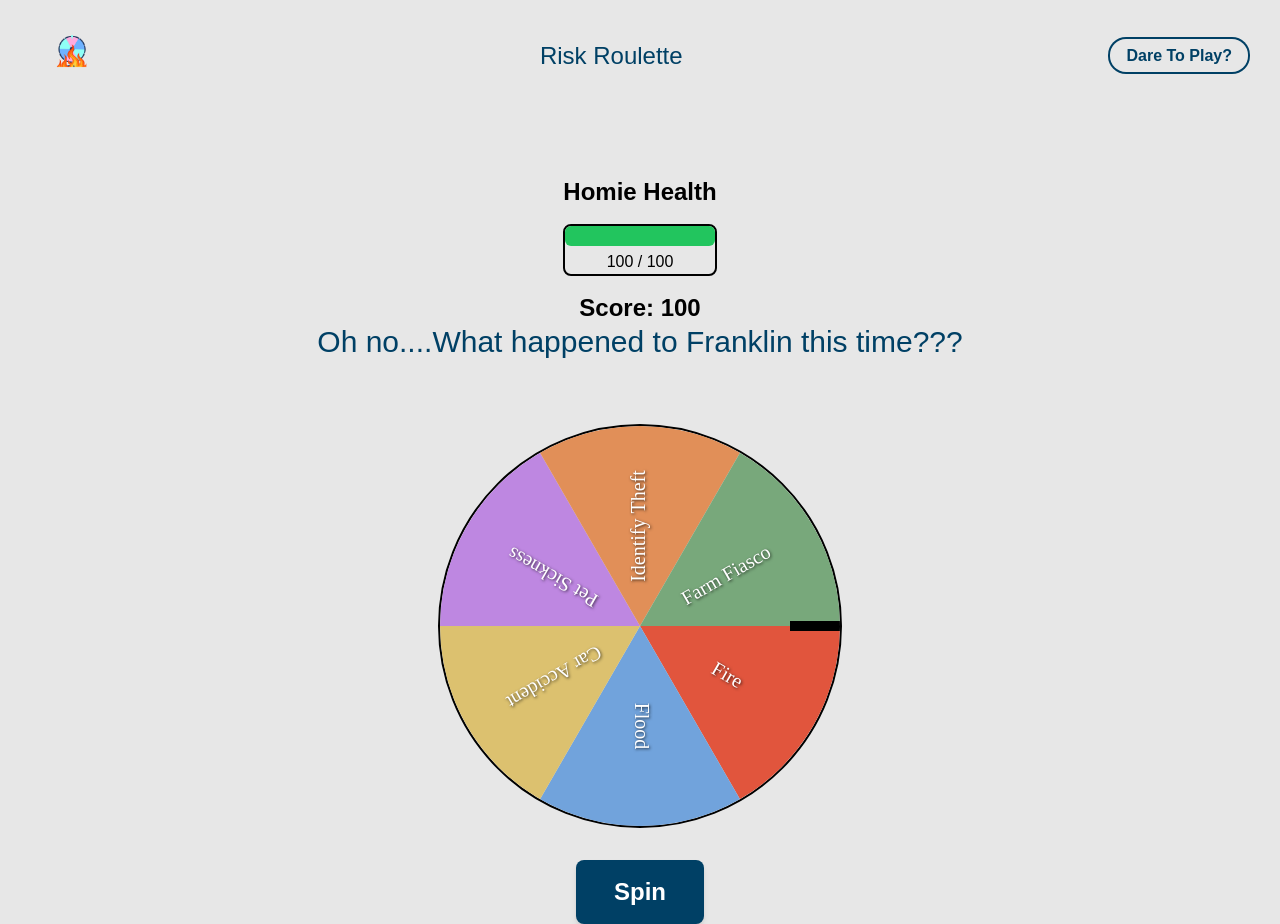
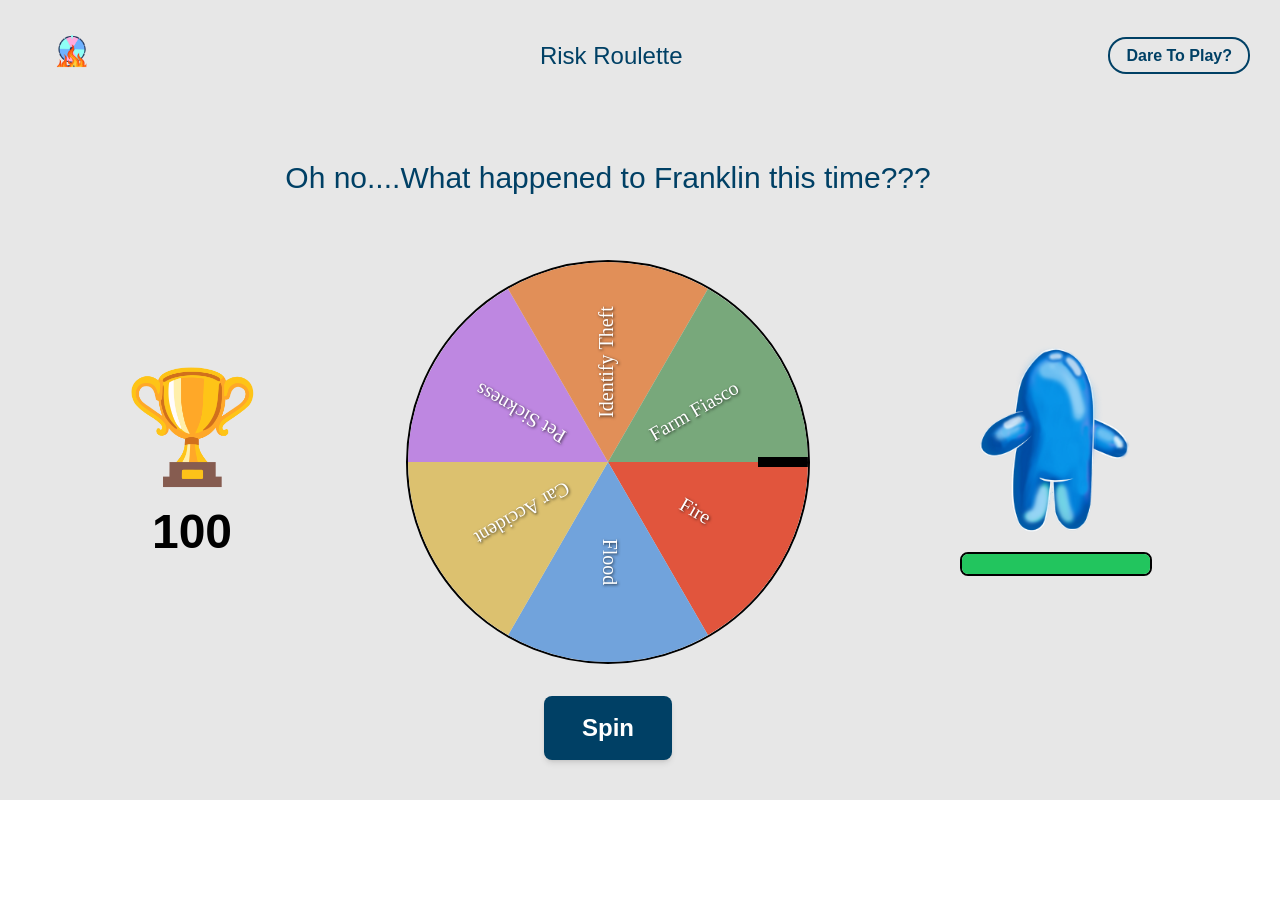
Before and after one commit to halee-t/risk-roulette, a React (Create React App) app: page /wheel in a window 1280 px wide. After the commit the page ends 800 px from the top, so only its background shows below. Built offline with nearby package versions, Linux system fonts and the light colour scheme.

Commit message:
prettyyyyy

```diff
--- a/src/components/HealthBar.tsx
+++ b/src/components/HealthBar.tsx
@@ -1,25 +1,35 @@
-import React from 'react';
+import React from "react";
 
 interface HealthBarProps {
-    currentHealth: number;
-    maxHealth: number;
-    onTakeDamage: (damage: number) => void;
+  currentHealth: number;
+  maxHealth: number;
+  onTakeDamage: (damage: number) => void;
 }
 
-const HealthBar: React.FC<HealthBarProps> = ({ currentHealth, maxHealth, onTakeDamage }) => {
+const HealthBar: React.FC<HealthBarProps> = ({
+  currentHealth,
+  maxHealth,
+  onTakeDamage,
+}) => {
   const healthPercentage = (currentHealth / maxHealth) * 100;
 
   // Determine the background color based on health percentage
   const barColor =
-    healthPercentage > 50 ? 'bg-green-500' : healthPercentage > 20 ? 'bg-orange-500' : 'bg-red-500';
+    healthPercentage > 50
+      ? "bg-green-500"
+      : healthPercentage > 20
+      ? "bg-orange-500"
+      : "bg-red-500";
 
   return (
-    <div className="w-full border-2 border-black rounded-lg">
+    <div className="w-full border-2 border-black relative group rounded-lg">
       <div
-        className={`h-5 ${barColor} rounded-md transition-all duration-300 ease-in-out`}
+        className={`h-5 ${barColor} rounded-md transition-all duration-300 ease-in-out hover:cursor-pointer`}
         style={{ width: `${healthPercentage}%` }}
       ></div>
-      <div className="text-center mt-1">
+
+      {/* Tooltip for currentHealth, only visible on hover */}
+      <div className="absolute bottom-[-25px] left-1/2 transform -translate-x-1/2 text-xs font-semibold text-white bg-black rounded-md px-2 py-1 opacity-0 group-hover:opacity-100 transition-opacity duration-200">
         {currentHealth} / {maxHealth}
       </div>
     </div>
--- a/src/components/NewWheel.tsx
+++ b/src/components/NewWheel.tsx
@@ -201,20 +201,12 @@ export const NewWheel: React.FC<Props> = ({ participants }) => {
   };
 
   return (
-    <div className="flex flex-col justify-center items-center mt-[5rem]">
-      <div className="p-4">
-        <h1 className="text-2xl font-bold mb-4">Homie Health</h1>
-        <HealthBar
-          currentHealth={currentHealth}
-          maxHealth={maxHealth}
-          onTakeDamage={handleTakeDamage}
-        />
-      </div>
-
+    <div className="flex justify-between items-center mt-[5rem] mx-[8rem]">
       <div>
         <Score points={currentPoints} onGetPoints={addPoints} />
       </div>
 
+      <div className="flex flex-col justify-center items-center">
         <h1 className="text-3xl semibold text-primary mb-[4rem]">
           Oh no....What happened to Franklin this time???
         </h1>
@@ -235,8 +227,19 @@ export const NewWheel: React.FC<Props> = ({ participants }) => {
         >
           Spin
         </button>
+      </div>
+
+      <div className="">
+        <img src="./HomeBoy.png" className="w-48 h-auto mb-4" />
+        <HealthBar
+          currentHealth={currentHealth}
+          maxHealth={maxHealth}
+          onTakeDamage={handleTakeDamage}
+        />
+      </div>
+
       {showPopup && popupWinner && (
-        <div className="w-[80%] h-[75%] fixed z-50 top-[50%] left-[50%] transform -translate-x-[50%] -translate-y-[50%] bg-white text-primary px-[1rem] py-[2rem] ring ring-3 ring-primary rounded-lg text-center">
+        <div className="w-[85%] h-[75%] fixed z-50 top-[50%] left-[50%] transform -translate-x-[50%] -translate-y-[50%] bg-white text-primary px-[1rem] py-[2rem] ring ring-3 ring-primary rounded-lg text-center">
           <button
             onClick={closePopup}
             className="absolute top-2 right-4 text-xl font-bold text-gray-500 hover:text-gray-700"
@@ -245,32 +248,23 @@ export const NewWheel: React.FC<Props> = ({ participants }) => {
           </button>
 
           {/* Conditionally Render the Components */}
-          {popupWinner === "Fire" &&
-            <Fire onTakeDamage={handleTakeDamage}
-            onGetPoints={addPoints}
-          />}
-          {popupWinner === "Flood" &&
-            <Flood onTakeDamage={handleTakeDamage}
-            onGetPoints={addPoints}
-          />}
+          {popupWinner === "Fire" && (
+            <Fire onTakeDamage={handleTakeDamage} onGetPoints={addPoints} />
+          )}
+          {popupWinner === "Flood" && (
+            <Flood onTakeDamage={handleTakeDamage} onGetPoints={addPoints} />
+          )}
           {popupWinner === "Pet Sickness" && (
-            <Pet onTakeDamage={handleTakeDamage}
-            onGetPoints={addPoints} />
+            <Pet onTakeDamage={handleTakeDamage} onGetPoints={addPoints} />
           )}
           {popupWinner === "Identify Theft" && (
-            <Identity onTakeDamage={handleTakeDamage}
-            onGetPoints={addPoints}
-          />
+            <Identity onTakeDamage={handleTakeDamage} onGetPoints={addPoints} />
           )}
           {popupWinner === "Car Accident" && (
-            <Car onTakeDamage={handleTakeDamage}
-            onGetPoints={addPoints}
-          />
+            <Car onTakeDamage={handleTakeDamage} onGetPoints={addPoints} />
           )}
           {popupWinner === "Farm Fiasco" && (
-            <Farm onTakeDamage={handleTakeDamage}
-            onGetPoints={addPoints}
-          />
+            <Farm onTakeDamage={handleTakeDamage} onGetPoints={addPoints} />
           )}
         </div>
       )}
--- a/src/components/score.tsx
+++ b/src/components/score.tsx
@@ -1,21 +1,22 @@
-import React from 'react';
+import React from "react";
 
 interface ScoreProps {
   points: number;
   onGetPoints: (getPoints: number) => void;
 }
 
-const Score: React.FC<ScoreProps> = ({points, onGetPoints}) => {
+const Score: React.FC<ScoreProps> = ({ points, onGetPoints }) => {
   const pointsStart = points;
 
   return (
     <>
-        <div className="text-2xl font-bold">
-            Score: {points}
+      <div className="text-center text-2xl font-semibold text-black">
+        <img src="./trophy.png" className="w-32 mb-4" />
+        <p className="text-5xl">{points}</p>
       </div>
       {/*<button onClick={() => onGetPoints(1)}>Add points</button>*/}
     </>
   );
-}
+};
 
 export default Score;
```
Also changed, not shown: public/trophy.png (added). Lines whose indentation alone changed are shown as unchanged.
